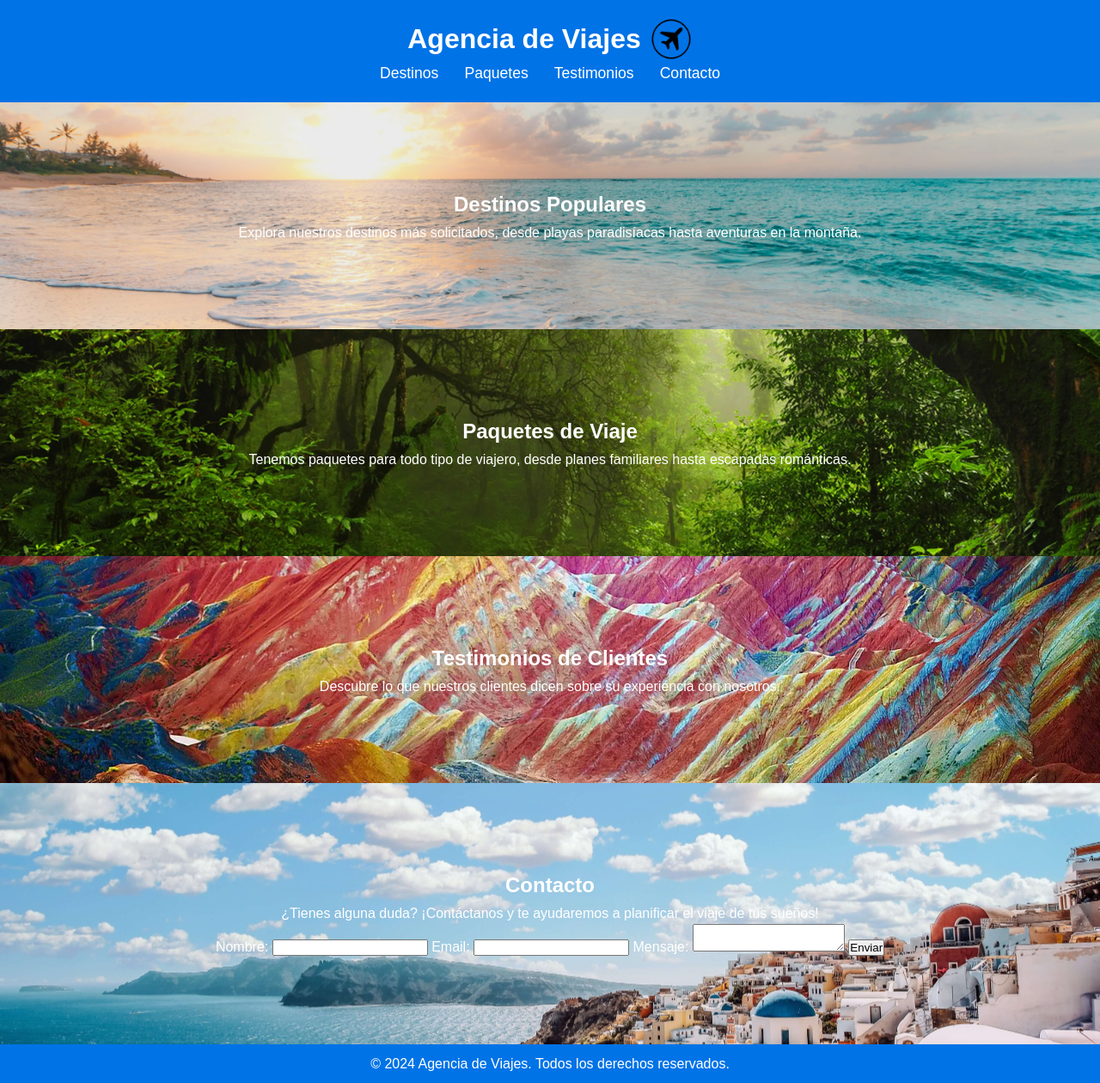
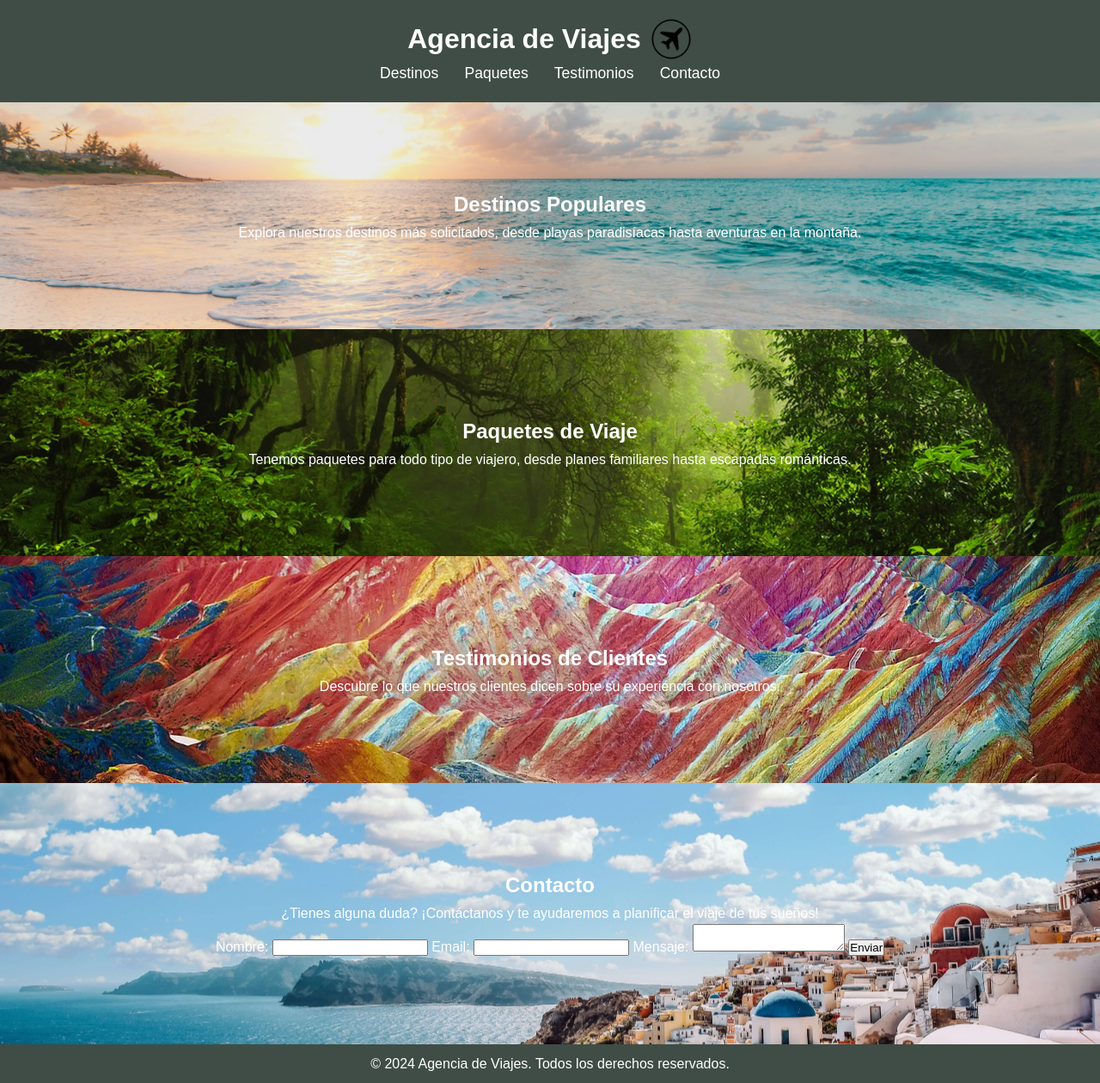
Before and after one commit to AndresACP/UADE-web, a plain HTML site: page index.html in a window 1280 px wide. Shown: the whole page at 86% size. Drawn offline with Linux system fonts and the light colour scheme.

Commit message:
color de footer

```diff
--- a/styles.css
+++ b/styles.css
@@ -13,7 +13,7 @@ body {
 }
 
 header {
-    background-color: #0073e6;
+    background-color: #3f4d46;
     color: white;
     text-align: center;
     padding: 20px 0;
@@ -71,7 +71,7 @@ section {
 }
 
 footer {
-    background-color: #0073e6;
+    background-color: #3f4d46;
     color: white;
     text-align: center;
     padding: 10px 0;
```
